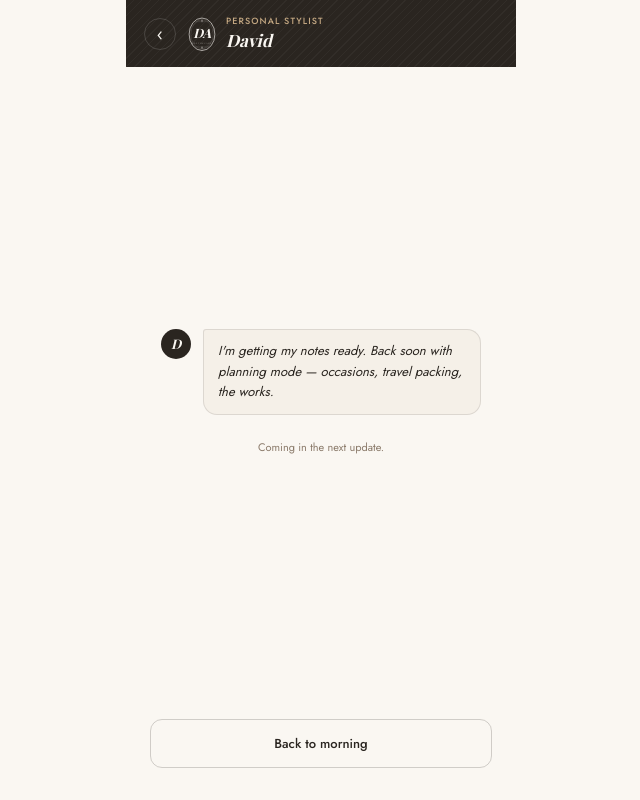
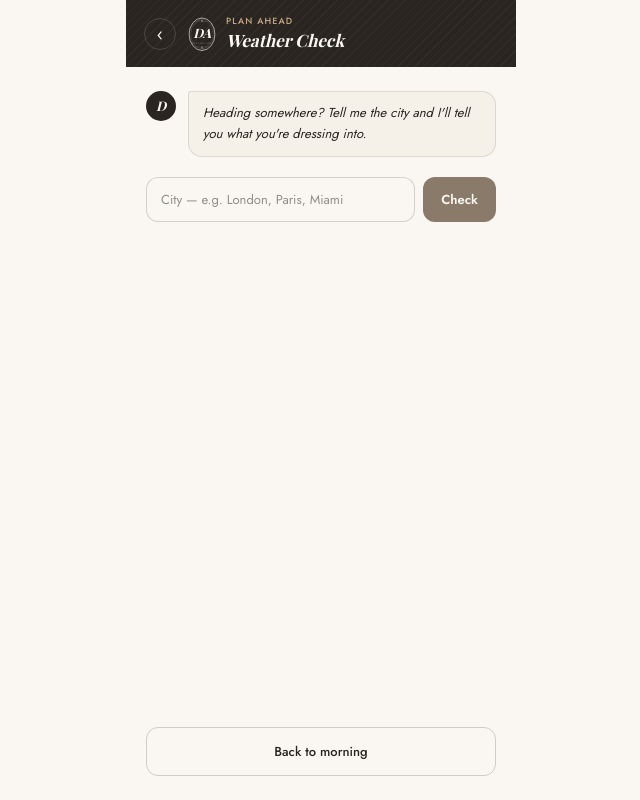
Before and after one commit to Kmoote/davids-apothecary, a Next.js app: page /chat in a window 1280 px wide. Shown: the whole page, without its empty margins (319-959 px from the left). Built offline with nearby package versions, Linux system fonts and the light colour scheme.

Commit message:
feat(weather): live chip on home + city search on planning page

```diff
--- a/app/(app)/page.tsx
+++ b/app/(app)/page.tsx
@@ -5,6 +5,23 @@ import Link from "next/link";
 import { DALogo } from "@/components/DALogo";
 import { DavidBubble } from "@/components/DavidBubble";
 import { type RealLook, getCachedLooks, cacheLooks } from "@/lib/looks";
+
+// Bay Ridge, Brooklyn — Catherine's home base
+const HOME_LAT = 40.6357;
+const HOME_LON = -74.0236;
+
+type WeatherData = { emoji: string; temp: number; city: string };
+
+function useHomeWeather(): WeatherData | null {
+  const [weather, setWeather] = useState<WeatherData | null>(null);
+  useEffect(() => {
+    fetch(`/api/weather?lat=${HOME_LAT}&lon=${HOME_LON}`)
+      .then((r) => r.json())
+      .then((d) => { if (!d.error) setWeather(d); })
+      .catch(() => {/* silent fail — placeholder stays */});
+  }, []);
+  return weather;
+}
 
 function useDayGreeting() {
   const [label, setLabel] = useState("");
@@ -111,6 +128,7 @@ function SkeletonCard({ isFirst }: { isFirst: boolean }) {
 
 export default function MorningPage() {
   const dayLabel = useDayGreeting();
+  const weather  = useHomeWeather();
   const [looks, setLooks] = useState<RealLook[] | null>(null);
 
   useEffect(() => {
@@ -144,7 +162,7 @@ export default function MorningPage() {
           </p>
           <div className="flex items-center gap-2 mt-1">
             <p style={{ fontFamily: "var(--font-jost), sans-serif", fontSize: 13, color: "#d4cec6", fontWeight: 300 }}>
-              ☁ — · —° · —
+              {weather ? `${weather.emoji} ${weather.temp}° · ${weather.city}` : "☁ · —° · —"}
             </p>
           </div>
         </div>
--- /dev/null
+++ b/app/api/weather/route.ts
@@ -0,0 +1,61 @@
+import { NextRequest, NextResponse } from "next/server";
+
+const OWM_KEY = process.env.OPENWEATHER_API_KEY;
+
+const WEATHER_EMOJI: Record<string, string> = {
+  Clear:        "☀️",
+  Clouds:       "☁️",
+  Rain:         "🌧",
+  Drizzle:      "🌦",
+  Thunderstorm: "⛈",
+  Snow:         "🌨",
+  Mist:         "🌫",
+  Fog:          "🌫",
+  Haze:         "🌫",
+};
+
+export async function GET(req: NextRequest) {
+  if (!OWM_KEY) {
+    return NextResponse.json({ error: "Weather API key not configured" }, { status: 500 });
+  }
+
+  const { searchParams } = new URL(req.url);
+  const lat = searchParams.get("lat");
+  const lon = searchParams.get("lon");
+  const q   = searchParams.get("q"); // city name — e.g. "Paris" or "Miami, US"
+
+  // Build OWM query — lat/lon takes priority; city name is the fallback
+  let owmQuery: string;
+  if (lat && lon) {
+    owmQuery = `lat=${lat}&lon=${lon}`;
+  } else if (q) {
+    owmQuery = `q=${encodeURIComponent(q)}`;
+  } else {
+    return NextResponse.json({ error: "Provide lat+lon or q (city name)" }, { status: 400 });
+  }
+
+  try {
+    const url = `https://api.openweathermap.org/data/2.5/weather?${owmQuery}&appid=${OWM_KEY}&units=imperial`;
+    const res = await fetch(url, { next: { revalidate: 1800 } }); // cache 30 min
+
+    if (!res.ok) {
+      // OWM returns 404 for unknown city names — surface a friendlier message
+      if (res.status === 404) {
+        return NextResponse.json({ error: "City not found" }, { status: 404 });
+      }
+      throw new Error(`OWM ${res.status}`);
+    }
+
+    const data = await res.json();
+
+    const condition = data.weather?.[0]?.main ?? "Clear";
+    const emoji     = WEATHER_EMOJI[condition] ?? "🌡";
+    const temp      = Math.round(data.main?.temp ?? 0);
+    const city      = data.name ?? q ?? "";
+
+    return NextResponse.json({ emoji, condition, temp, city });
+  } catch (err) {
+    const message = err instanceof Error ? err.message : "Unknown error";
+    return NextResponse.json({ error: message }, { status: 500 });
+  }
+}
--- a/app/chat/page.tsx
+++ b/app/chat/page.tsx
@@ -1,11 +1,48 @@
 "use client";
 
 import { useRouter } from "next/navigation";
+import { useState } from "react";
 import { DALogo } from "@/components/DALogo";
 import { DavidAvatar } from "@/components/DavidBubble";
 
-export default function ChatPage() {
+type WeatherResult = {
+  emoji: string;
+  condition: string;
+  temp: number;
+  city: string;
+};
+
+export default function PlanningPage() {
   const router = useRouter();
+  const [query, setQuery]         = useState("");
+  const [loading, setLoading]     = useState(false);
+  const [result, setResult]       = useState<WeatherResult | null>(null);
+  const [error, setError]         = useState<string | null>(null);
+
+  async function handleSearch() {
+    const q = query.trim();
+    if (!q) return;
+    setLoading(true);
+    setError(null);
+    setResult(null);
+    try {
+      const res  = await fetch(`/api/weather?q=${encodeURIComponent(q)}`);
+      const data = await res.json();
+      if (data.error) {
+        setError(data.error === "City not found" ? "Couldn't find that city — try a different spelling." : data.error);
+      } else {
+        setResult(data);
+      }
+    } catch {
+      setError("Something went wrong. Try again.");
+    } finally {
+      setLoading(false);
+    }
+  }
+
+  function handleKey(e: React.KeyboardEvent<HTMLInputElement>) {
+    if (e.key === "Enter") handleSearch();
+  }
 
   return (
     <div
@@ -33,18 +70,20 @@ export default function ChatPage() {
           <DALogo size={28} dark />
           <div>
             <p style={{ fontFamily: "var(--font-jost), sans-serif", fontSize: 9, color: "#c4a882", letterSpacing: "0.12em", fontWeight: 500, textTransform: "uppercase" }}>
-              Personal Stylist
+              Plan Ahead
             </p>
             <p style={{ fontFamily: "var(--font-playfair), serif", fontStyle: "italic", fontWeight: 700, fontSize: 17, color: "#faf7f2" }}>
-              David
+              Weather Check
             </p>
           </div>
         </div>
       </div>
 
-      {/* chat area — coming soon */}
-      <div className="flex-1 flex flex-col items-center justify-center gap-4" style={{ padding: "0 32px" }}>
-        <div className="fade-up flex gap-3 items-start w-full" style={{ maxWidth: 320 }}>
+      {/* body */}
+      <div className="flex-1 flex flex-col" style={{ padding: "24px 20px", gap: 20, overflowY: "auto" }}>
+
+        {/* David's prompt */}
+        <div className="fade-up flex gap-3 items-start">
           <DavidAvatar size={30} />
           <div style={{
             flex: 1, background: "#f5f0e8",
@@ -56,22 +95,126 @@ export default function ChatPage() {
               fontFamily: "var(--font-jost), sans-serif",
               fontSize: 13, color: "#2a2520", lineHeight: 1.6, fontStyle: "italic",
             }}>
-              I&apos;m getting my notes ready. Back soon with planning mode — occasions, travel packing, the works.
+              Heading somewhere? Tell me the city and I&apos;ll tell you what you&apos;re dressing into.
             </p>
           </div>
         </div>
 
-        <p style={{
-          fontFamily: "var(--font-jost), sans-serif",
-          fontSize: 11, color: "#8a7a6a", textAlign: "center",
-          marginTop: 8, lineHeight: 1.6,
-        }}>
-          Coming in the next update.
-        </p>
+        {/* search input */}
+        <div className="fade-up" style={{ animationDelay: "80ms" }}>
+          <div style={{ display: "flex", gap: 8 }}>
+            <input
+              type="text"
+              value={query}
+              onChange={(e) => setQuery(e.target.value)}
+              onKeyDown={handleKey}
+              placeholder="City — e.g. London, Paris, Miami"
+              style={{
+                flex: 1, padding: "12px 14px", borderRadius: 12,
+                border: "1.5px solid rgba(42,37,32,0.18)", background: "#faf7f2",
+                fontFamily: "var(--font-jost), sans-serif", fontSize: 13, color: "#2a2520",
+                outline: "none",
+              }}
+            />
+            <button
+              onClick={handleSearch}
+              disabled={loading || !query.trim()}
+              style={{
+                borderRadius: 12, padding: "12px 18px",
+                border: "none", background: loading || !query.trim() ? "#8a7a6a" : "#2a2520",
+                color: "#faf7f2", fontFamily: "var(--font-jost), sans-serif",
+                fontSize: 13, fontWeight: 600, cursor: loading || !query.trim() ? "not-allowed" : "pointer",
+                transition: "background 0.2s", whiteSpace: "nowrap",
+              }}
+            >
+              {loading ? "…" : "Check"}
+            </button>
+          </div>
+        </div>
+
+        {/* error */}
+        {error && (
+          <div className="fade-up flex gap-3 items-start">
+            <DavidAvatar size={30} />
+            <div style={{
+              flex: 1, background: "#f5f0e8",
+              border: "1px solid rgba(42,37,32,0.12)",
+              borderRadius: "3px 14px 14px 14px",
+              padding: "11px 14px",
+            }}>
+              <p style={{
+                fontFamily: "var(--font-jost), sans-serif",
+                fontSize: 13, color: "#8a7a6a", lineHeight: 1.6, fontStyle: "italic",
+              }}>
+                {error}
+              </p>
+            </div>
+          </div>
+        )}
+
+        {/* weather result */}
+        {result && (
+          <div className="fade-up" style={{ animationDelay: "60ms" }}>
+            {/* weather card */}
+            <div style={{
+              background: "#f5f0e8", border: "1px solid rgba(42,37,32,0.12)",
+              borderRadius: 16, padding: "20px 20px 16px",
+              boxShadow: "0 4px 20px rgba(42,37,32,0.08)",
+            }}>
+              <p style={{
+                fontFamily: "var(--font-jost), sans-serif", fontSize: 9, color: "#c4a882",
+                fontWeight: 600, letterSpacing: "0.12em", textTransform: "uppercase", marginBottom: 8,
+              }}>
+                Right now in
+              </p>
+              <p style={{
+                fontFamily: "var(--font-playfair), serif", fontStyle: "italic",
+                fontWeight: 700, fontSize: 24, color: "#2a2520", marginBottom: 12,
+              }}>
+                {result.city}
+              </p>
+              <div style={{ display: "flex", alignItems: "center", gap: 12 }}>
+                <span style={{ fontSize: 40 }}>{result.emoji}</span>
+                <div>
+                  <p style={{
+                    fontFamily: "var(--font-jost), sans-serif",
+                    fontSize: 32, fontWeight: 700, color: "#2a2520", lineHeight: 1,
+                  }}>
+                    {result.temp}°F
+                  </p>
+                  <p style={{
+                    fontFamily: "var(--font-jost), sans-serif",
+                    fontSize: 12, color: "#8a7a6a", marginTop: 3,
+                  }}>
+                    {result.condition}
+                  </p>
+                </div>
+              </div>
+            </div>
+
+            {/* David's commentary */}
+            <div className="flex gap-3 items-start" style={{ marginTop: 16 }}>
+              <DavidAvatar size={30} />
+              <div style={{
+                flex: 1, background: "#f5f0e8",
+                border: "1px solid rgba(42,37,32,0.12)",
+                borderRadius: "3px 14px 14px 14px",
+                padding: "11px 14px",
+              }}>
+                <p style={{
+                  fontFamily: "var(--font-jost), sans-serif",
+                  fontSize: 13, color: "#2a2520", lineHeight: 1.6, fontStyle: "italic",
+                }}>
+                  {getWeatherNote(result)}
+                </p>
+              </div>
+            </div>
+          </div>
+        )}
       </div>
 
       {/* back button */}
-      <div style={{ padding: "0 24px 32px" }}>
+      <div style={{ padding: "0 20px max(24px, env(safe-area-inset-bottom))", paddingTop: 8 }}>
         <button
           onClick={() => router.push("/")}
           style={{
@@ -87,3 +230,29 @@ export default function ChatPage() {
     </div>
   );
 }
+
+// David gives a single-line dressing note based on conditions
+function getWeatherNote(w: WeatherResult): string {
+  const t = w.temp;
+  const c = w.condition;
+
+  if (c === "Rain" || c === "Drizzle" || c === "Thunderstorm") {
+    return t < 50
+      ? "Rain and cold — waterproof layer over something warm. Boots, not loafers."
+      : "Rain on the way. A light trench handles it without overpowering the look.";
+  }
+  if (c === "Snow") return "Snow means boots and a real coat. Everything else is secondary.";
+  if (c === "Clear" && t >= 75) return "Warm and clear — this is a linen day. Light layers only.";
+  if (c === "Clear" && t >= 60) return "Nice out. The kind of day where a good outfit actually gets noticed.";
+  if (c === "Clear" && t >= 45) return "Crisp and sunny — a blazer over something easy reads exactly right.";
+  if (c === "Clear") return "Cold and clear. Layer properly; it's worth it.";
+  if (c === "Clouds" && t >= 60) return "Overcast but mild — good neutral-palette weather.";
+  if (c === "Clouds") return "Grey day. A strong colour or a clean white makes it.";
+  if (c === "Mist" || c === "Fog" || c === "Haze") {
+    return "Misty — something with texture shows well in this light.";
+  }
+  if (t >= 75) return "It's warm. One layer, breathable fabric, nothing fussy.";
+  if (t >= 55) return "Comfortable — the whole wardrobe is fair game today.";
+  if (t >= 40) return "Cool enough for a proper coat. Dress for outside, not the indoors.";
+  return "Cold. Warmth first; style within that constraint.";
+}
```
